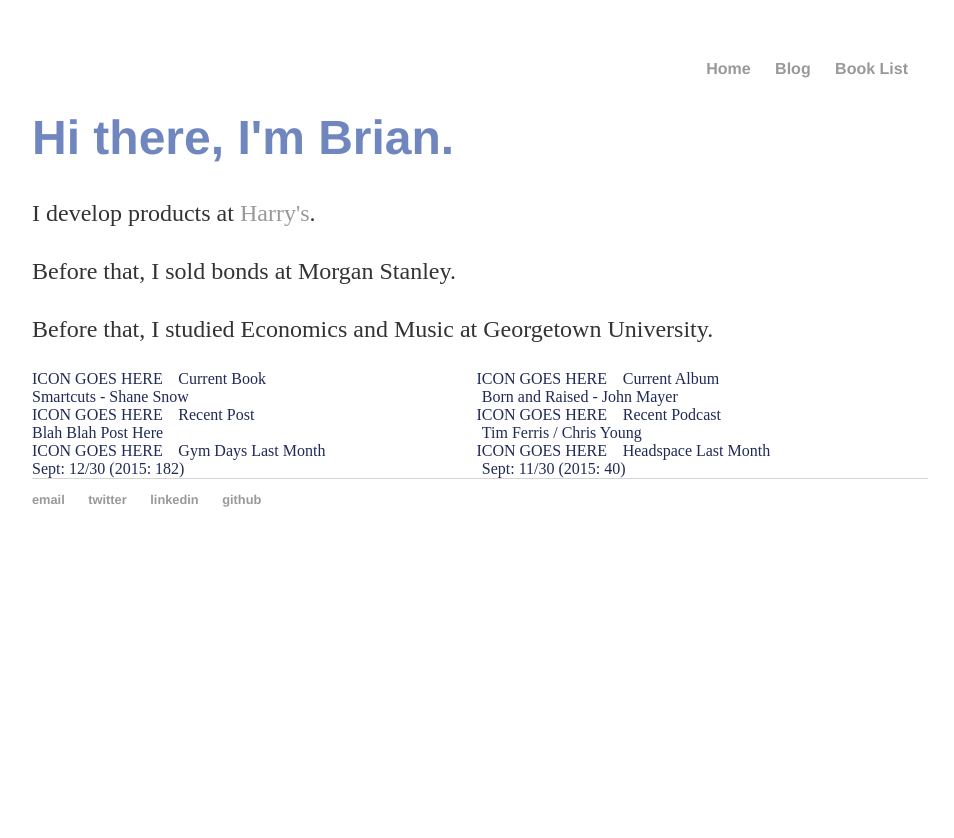
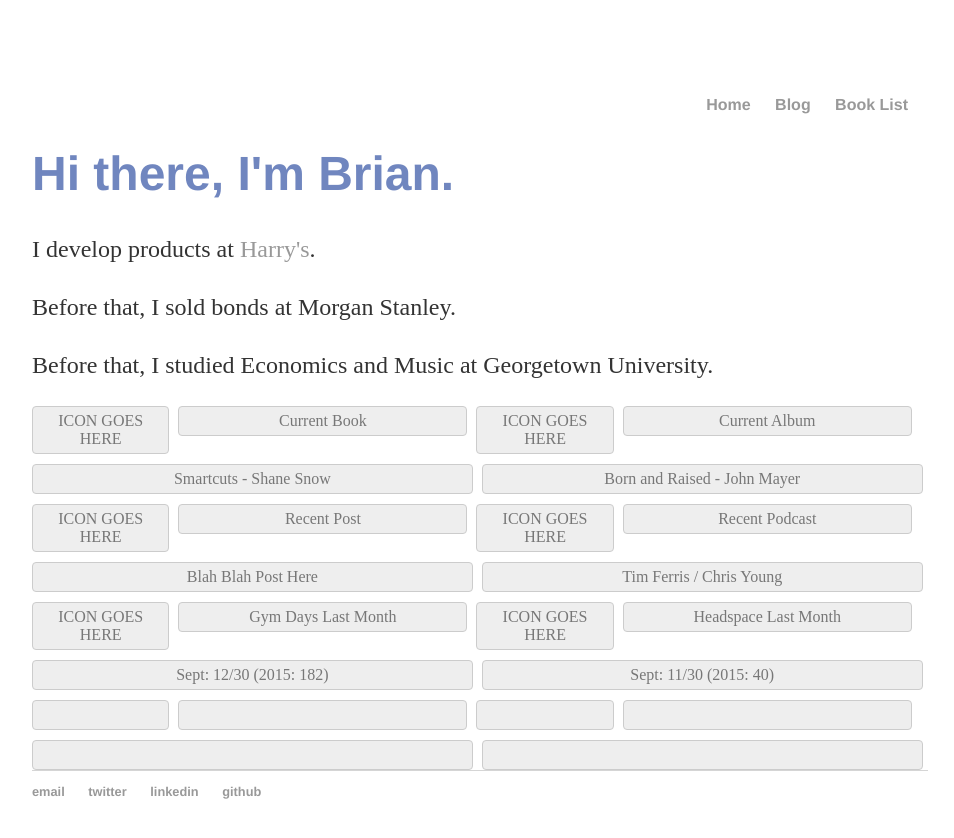
Before and after one commit to iambrianmoran/iambrianmoran.github.io, a Jekyll site: the page built from index.html, in a window 1280 px wide. Shown: the top 838 px of the page, without its empty margins (160-1114 px from the left). Built offline with Jekyll 4.4.1, drawn with Linux system fonts in a browser that asks for light colours.

Commit message:
Update main.css

```diff
--- a/css/main.css
+++ b/css/main.css
@@ -120,3 +120,32 @@
 .column-12 {
     width: 100%;
 }
+
+/*Grid Styling*/
+body {
+    padding: 20px;
+}
+
+.column {
+    background: #eee;
+    border: 1px solid #ccc;
+    border-radius: 4px;
+    color: #777;
+    padding: 5px;
+    min-height: 30px;
+    text-align: center;
+}
+
+.row {
+    margin-bottom: 10px;
+}
+
+.row:last-child {
+    margin-bottom: 0;
+}
+
+.column .column {
+    color: #eee;
+    background: #333;
+    border-color: #000;
+}
```
